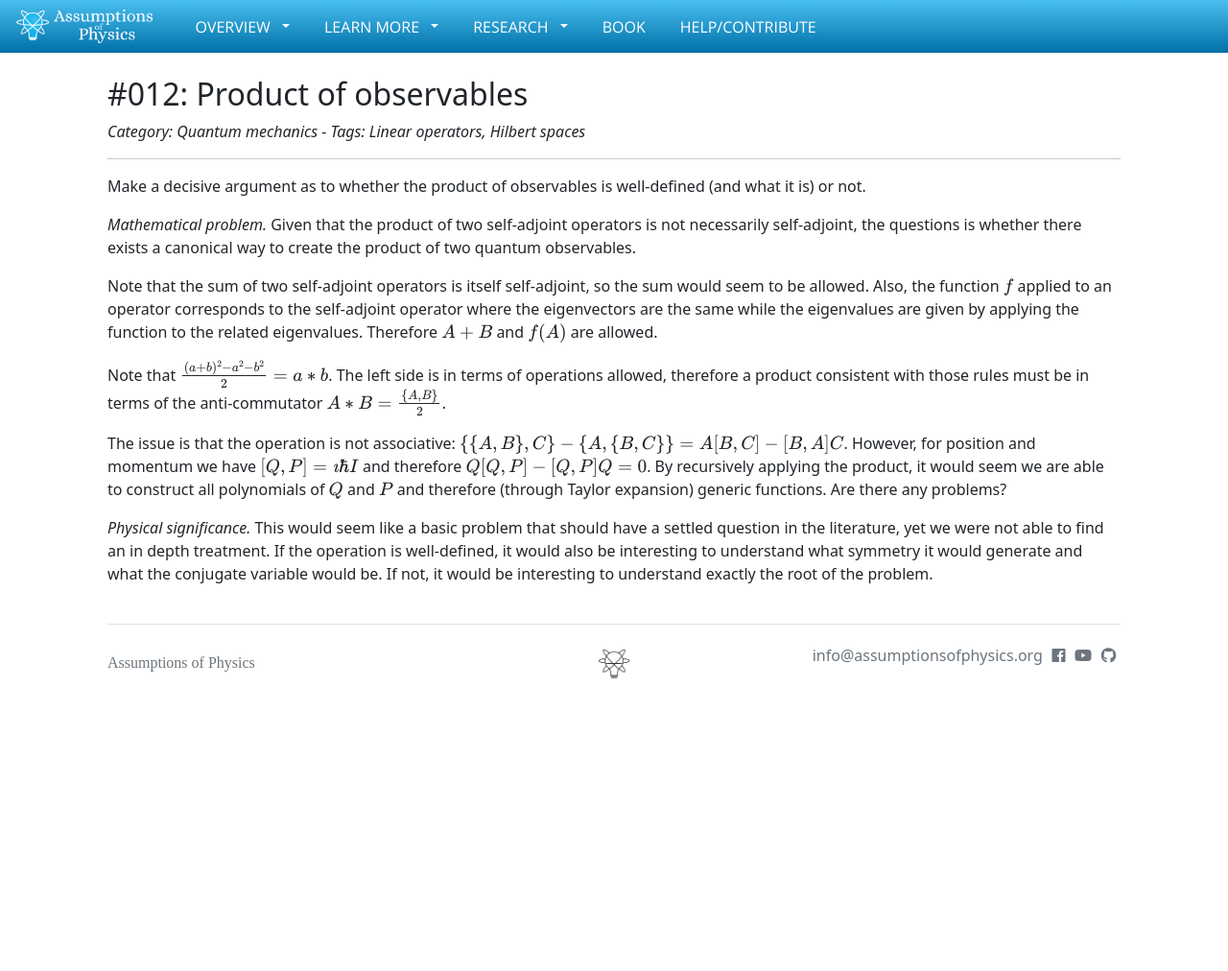
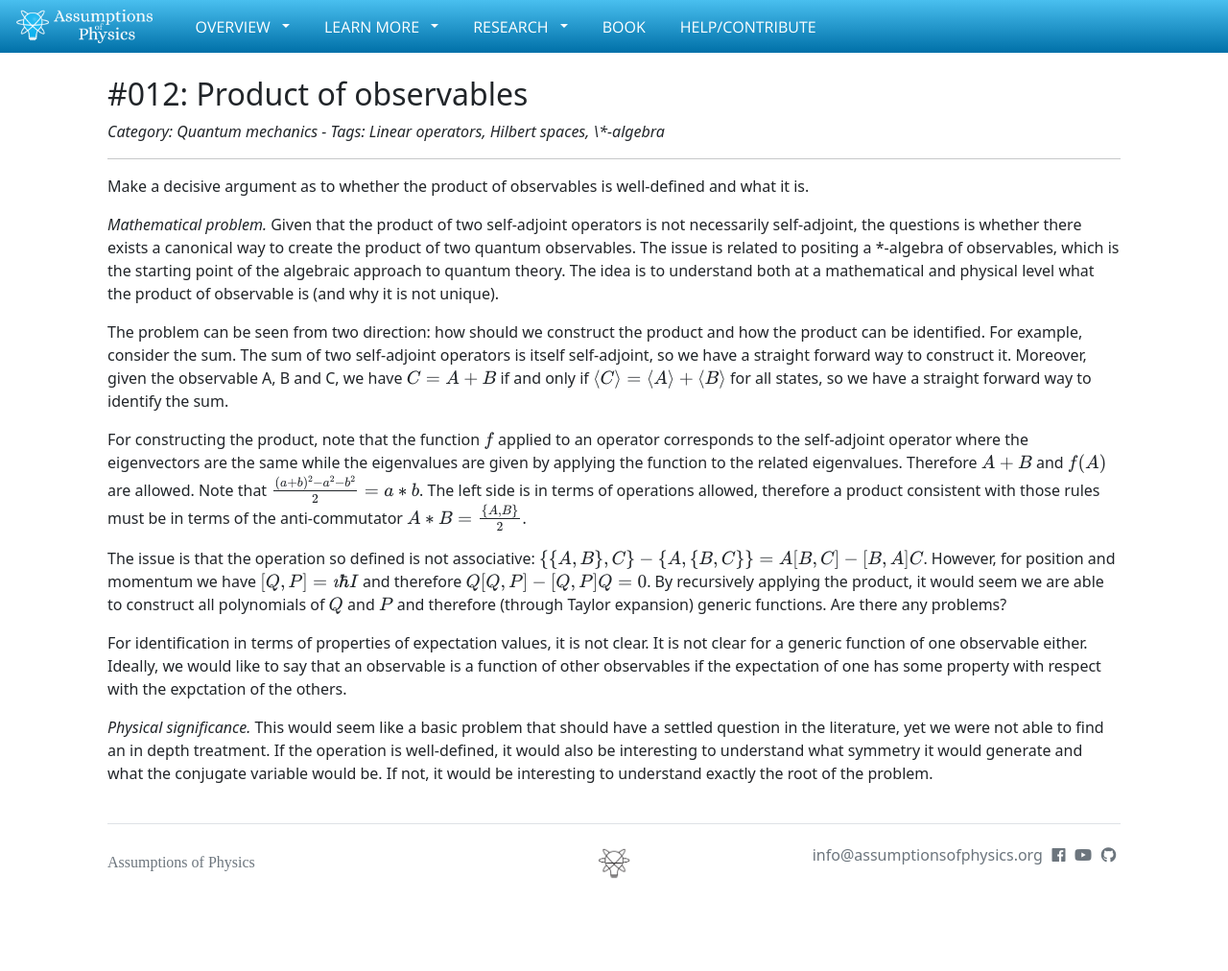
Before and after one commit to assumptionsofphysics/assumptionsofphysics.github.io, a Jekyll site: the page built from _problems/012-ProductOfObservables.md, in a window 1280 px wide. Shown: the whole page at 96% size. Built offline with Jekyll 4.4.1, drawn with Linux system fonts in a browser that asks for light colours; nearby versions of some CDN libraries; some web fonts are replaced; formulas are drawn with MathJax 3; before the commit the page ends 900 px from its top, so only the background shows below that.

Commit message:
Updating problem 12

```diff
--- a/_problems/012-ProductOfObservables.md
+++ b/_problems/012-ProductOfObservables.md
@@ -1,27 +1,38 @@
 ---
 title: Product of observables
 category: Quantum mechanics
-tags: [Linear operators, Hilbert spaces]
+tags: [Linear operators, Hilbert spaces, \*-algebra]
 ---
-Make a decisive argument as to whether the product of observables is well-defined (and what it is) or not.
+Make a decisive argument as to whether the product of observables is well-defined and what it is.
 
 *Mathematical problem.* Given that the product of two self-adjoint operators is not necessarily self-adjoint,
-the questions is whether there exists a canonical way to create the product of two quantum observables.
+the questions is whether there exists a canonical way to create the product of two quantum observables. The
+issue is related to positing a *-algebra of observables, which is the starting point
+of the algebraic approach to quantum theory. The idea is to understand both at a mathematical
+and physical level what the product of observable is (and why it is not unique).
 
-Note that the sum of two self-adjoint operators is itself self-adjoint, so the sum
-would seem to be allowed. Also, the function $$f$$ applied to an operator corresponds to the self-adjoint
+The problem can be seen from two direction: how should we construct the product and how the product
+can be identified. For example, consider the sum. The sum of two self-adjoint operators is itself self-adjoint,
+so we have a straight forward way to construct it. Moreover, given the observable A, B and C,
+we have $$C=A+B$$ if and only if $$\langle C \rangle = \langle A \rangle + \langle B \rangle$$
+for all states, so we have a straight forward way to identify the sum.
+
+For constructing the product, note that the function $$f$$ applied to an operator corresponds to the self-adjoint
 operator where
 the eigenvectors are the same while the eigenvalues are given by applying the function
-to the related eigenvalues. Therefore $$A+B$$ and $$f(A)$$ are allowed.
-
-Note that $$\frac{(a+b)^2 - a^2 -b^2}{2}=a*b$$. The left side is in terms of operations
+to the related eigenvalues. Therefore $$A+B$$ and $$f(A)$$ are allowed. Note that $$\frac{(a+b)^2 - a^2 -b^2}{2}=a*b$$. The left side is in terms of operations
 allowed, therefore a product consistent with those rules must be in terms of the anti-commutator
 $$A*B = \frac{\{A, B\}}{2}$$.
 
-The issue is that the operation is not associative: $$\{\{A, B\}, C\} - \{A, \{B, C\}\} = A [ B, C ] - [B, A] C$$.
+The issue is that the operation so defined is not associative: $$\{\{A, B\}, C\} - \{A, \{B, C\}\} = A [ B, C ] - [B, A] C$$.
 However, for position and momentum we have $$[Q, P] = \imath \hbar I$$ and therefore $$Q [Q, P] - [Q, P] Q = 0$$.
 By recursively applying the product, it would seem we are able to construct all polynomials of $$Q$$ and $$P$$
 and therefore (through Taylor expansion) generic functions. Are there any problems?
+
+For identification in terms of properties of expectation values, it is not clear. It is not clear
+for a generic function of one observable either. Ideally, we would like to say that
+an observable is a function of other observables if the expectation of one
+has some property with respect with the expctation of the others.
 
 *Physical significance.* This would seem like a basic problem that should have a
 settled question in the literature, yet we were not able to find an in depth
```
